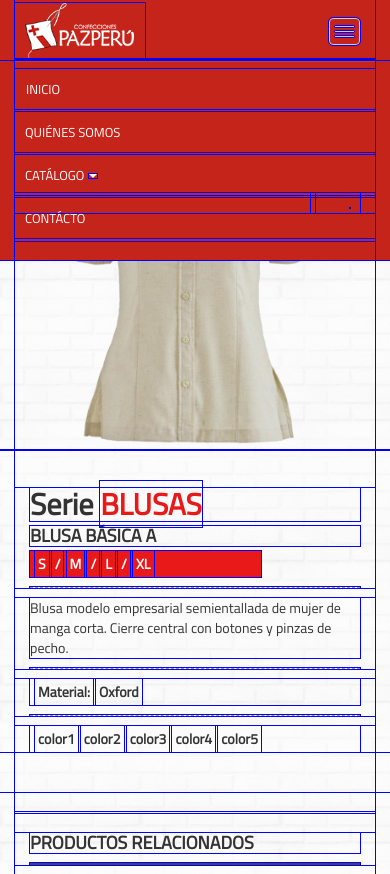
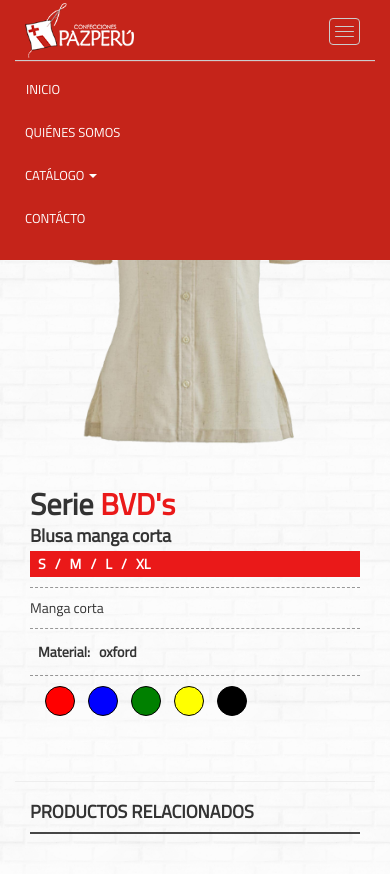
Before and after one commit to sayda1/Catalogo-Textil, a plain HTML site: page blusa-manga-corta.html in a window 390 px wide. Shown: the top 874 px of the page. Drawn offline with nearby package versions, Linux system fonts and the light colour scheme.

Commit message:
provando responsive de prendas

```diff
--- a/blusa-manga-corta.html
+++ b/blusa-manga-corta.html
@@ -13,6 +13,7 @@
     <link rel="stylesheet" href="css/catalogo-textil.css">
     <link rel="stylesheet" href="css/responsive.css">
     <link rel="stylesheet" href="css/formulario.css">
+    <link rel="stylesheet" href="css/prenda.css">
 </head>
 <body>
 <!--------------------MENU DE NAVVEGACION------------------------->
@@ -143,8 +144,8 @@
                                 <div class="col-md-6 col-sm-5">
                                    <div class="descripcion">
                                     <div class="col-md-12">
-                                            <h3 class="titulo-prenda">Serie <span>BLUSAS</span></h3>
-                                            <h4>BLUSA BÁSICA A</h4>
+                                        <h3 class="titulo-prenda">Serie <span>BVD's</span></h3>
+                                        <h4>Blusa manga corta</h4>
                                         <ul class="list-unstyled list-inline lista-tallas ">
                                             <li>S</li>
                                             <li>/</li>
@@ -157,30 +158,23 @@
                                         <hr>
                                     </div>
                                     <div class="col-md-12">
-                                            <p>Blusa modelo empresarial semientallada de mujer de manga corta. Cierre central con botones y pinzas de pecho.</p>
+                                        <p>Manga corta </p>
                                         <hr>
                                     </div>
                                     <div class="col-md-12">
                                         <ul class="list-inline list-unstyled">
                                             <li>Material:</li>
-                                                <li>Oxford</li>
+                                            <li>oxford</li>
                                         </ul>
                                         <hr>
                                     </div>
-                                        <!------------LISTA DE COLORES------------------->
                                     <div class="col-md-12">
                                         <ul class="list-unstyled list-inline prenda-color">
-                                                <li class="color-circle color1">
-                                                    color1
-                                                </li>
-                                                <li class="color-circle color2">
-                                                   color2
-                                                </li>
-                                                <li class="color-circle color3">
-                                               color3</li>
-                                                <li class="color-circle color4">
-                                                color4</li>
-                                                <li class="color-circle color5">color5</li>
+                                            <li class="color-circle color1"></li>
+                                            <li class="color-circle color2"></li>
+                                            <li class="color-circle color3"></li>
+                                            <li class="color-circle color4"></li>
+                                            <li class="color-circle color5"></li>
                                         </ul>
                                     </div>
                                 </div>
@@ -195,10 +189,7 @@
                 </div>
             </div>
             <hr>
-            <div class="divisor col-md-12">
-                <h4>Productos relacionados</h4>
-                <hr>
-            </div>
+            <div class="divisor col-md-12"><h4>Productos relacionados</h4><hr></div>
             <!--------------------------IMAGENES DE PRENDAS REACIODAS------------------------------------>
             <div class="row">
                 <div class="board-inner col-md-12">
--- a/camisa-manga-larga.html
+++ b/camisa-manga-larga.html
@@ -7,11 +7,12 @@
 	<title>CAMISA 1</title>
     <link href="https://netdna.bootstrapcdn.com/bootstrap/3.0.3/css/bootstrap.min.css" rel="stylesheet">
     <link rel="stylesheet" type="text/css" href="css/bootstrap.min.css">
-    <!-- <link rel="stylesheet" href="css/prenda.css"> -->
+    <link rel="stylesheet" href="css/prenda.css">
     <link rel="stylesheet" href="css/menu.css">
     <link rel="stylesheet" href="css/formulario.css">
     <link rel="stylesheet" type="text/css" href="css/font-awesome.css">
-    <link href="https://fonts.googleapis.com/css?family=Titillium+Web" rel="stylesheet">
+    <link rel="stylesheet" href="css/catalogo-textil.css">
+    <link rel="stylesheet" href="css/responsive.css">
 </head>
 <body>
 <!----------------------------------------MENU--------------------------------->
@@ -29,11 +30,11 @@
         <div class="navbar-collapse style= collapse in" id="bs-megadropdown-tabs" style="
         padding-left: 0px;">
             <ul class="nav navbar-nav">
-                <li class="border _1 active"><a href="index.html"> INICIO</a></li>
+                <li class="border _1"><a href="index.html"> INICIO</a></li>
                 <li class="border"><a href="quienesSomos.html"> QUIÉNES SOMOS</a></li>
                 <li class="dropdown mega-dropdown border" id="megamenu">
                     <a href="#" class="dropdown-toggle" data-toggle="dropdown">CATÁLOGO <span class="caret"></span></a>
-                   <!-------------------LISTA ENLACES PARA PRENDAS-------------------- -->
+                   <!-----------------------------------LISTA ENLACES PARA PRENDAS---------------------------------------------->
                     <ul class="dropdown-menu mega-dropdown-menu" >
                         <li class="col-md-3 col-sm-3 list-dropdown">
                             <ul class="text-left list-unstyled">
@@ -95,7 +96,7 @@
                         </li>
                     </ul>
                 </li>
-                <!-- -------------FIN DE LISTA--------------- ------- -->
+                <!----------------------------------------FIN DE LISTA---------------------------------------->
                 <li class="border"><a href="contacto.html" >CONTÁCTO </a></li>
             </ul>
             <ul class="nav navbar-nav  navbar-right hidden-sm">
@@ -263,12 +264,13 @@
         </div>
     </div>
 </div>
-<!----------------------------------------CONTACTOS--------------------------------->
+<!----------------------------------------CONTACTOS DE CLIENTES--------------------------------->
 <div class="footer">
     <div class="container">
         <div class="row">
-            <div class="col-md-3 col-sm-3 col-xs-6">
+            <div class="col-md-3 col-sm-3 col-xs-7">
                 <h4 class="">CONTACTO</h4>
+                <!-----------LSITA DE CONTACTOS--------- -->
                 <ul class="list-unstyled ">
                 <li><i class="fa fa-phone" aria-hidden="true"></i> 959174008</li>
                 <li><a href=""><i class="fa fa-envelope" aria-hidden="true"></i> ventas@pazperuong.org</a></li>
@@ -277,7 +279,8 @@
                 <li><a><i class="fa fa-map-marker" aria-hidden="true"></i>  Av. Salaverry S/N Urb. Lara</a></li>
                 </ul>
             </div>
-            <div class="col-md-3 col-sm-3 col-xs-6">
+            <!-- ---------LINEAS DE ROPA ENLACES--------- -->
+            <div class="col-md-3 col-sm-3  col-xs-5">
                 <h4>NUESTRAS LÍNEAS</h4>
                 <ul class="list-unstyled">
                     <li><a href="linea-corporativo.html"> Linea Corporativa</a></li>
@@ -288,7 +291,8 @@
                     <li><a href="linea-otros.html">Otros </a></li>
                 </ul>
             </div>
-            <div class="col-md-6 col-sm-6 col-xs-12 clientes">
+             <!-- ---------LISTA DE CLIENTES--------- -->
+            <div class="col-md-6 col-sm-6 col-xs-6 clientes">
                 <div class="row">
                     <h4 class="text-center">NUESTROS CLIENTES</h4>
                     <div class="col-md-6 col-sm-6 col-xs-6">
@@ -302,7 +306,7 @@
                             <li><i class="fa fa-angle-right" aria-hidden="true"></i> Rico Pollo</li>
                         </ul>
                     </div>
-                    <div class="col-md-6 col-sm-6 col-xs-6 col2-xs">
+                    <div class="col-md-6 col-sm-6 col-xs-6">
                         <ul class="list-unstyled clientes1">
                             <li><i class="fa fa-angle-right" aria-hidden="true"></i> Egasa</li>
                             <li><i class="fa fa-angle-right" aria-hidden="true"></i> Programa Nacional CUNAMAS</li>
@@ -316,7 +320,9 @@
             </div>
         </div>
     </div>
+    <div class="scrollup"><i class="fa fa-angle-double-up"></i></div>
 </div>
+<!--------------------------------------MENU DE NAVEGACION-------------------------------------------->
 <div class="footer2">
     <div class="container">
         <div class="row" style="margin: 15px auto;">
@@ -338,10 +344,8 @@
     <script type="text/javascript" src="js/jquery-1.12.3.js"></script>
     <script type="text/javascript" src="js/jquery-3.1.1.min.js"></script>
     <script src='js/jquery-1.8.3.min.js'></script>
-    <script type="text/javascript" src="js/bootstrap.min.js"></script>
     <script src="https://code.jquery.com/jquery-1.11.1.min.js"></script>
     <script src="https://netdna.bootstrapcdn.com/bootstrap/3.0.3/js/bootstrap.min.js"></script>
-    <script src="js/collapse.js"></script>
 	<script src='js/jquery.elevatezoom-3.0.8.min.js'></script>
 	<script src="js/zoom.js"></script>
 </html>
--- a/css/formulario.css
+++ b/css/formulario.css
@@ -122,7 +122,7 @@ section .divisor hr{margin: 10px 0 ; border-top: 2px solid rgba(51,51,51,.9);}
 }
 @media (max-width: 475px) {
   .tab-content .modelo-prenda img{width: 100%;}
-  .modelo-prenda .lista-tallas{ width: 70%;}
+  .modelo-prenda .lista-tallas{ width: 100%;}
   /*.tab-content .modelo-prenda .data-zoom-image{visibility: hidden;}*/
 }
 @media (max-width: 400px) {
--- a/css/menu.css
+++ b/css/menu.css
@@ -1,4 +1,4 @@
-*{outline: 1px solid blue;}
+*{outline: 1px solid rgba(0, 0, 255, 0);}
 @import url('https://fonts.googleapis.com/css?family=Titillium+Web');
 #navbar{height: 80px; border-radius: 0px;}
 .navbar-default{background-color: rgb(197,36,26); border: 0px;       margin-bottom: 0px; }
--- a/css/responsive.css
+++ b/css/responsive.css
@@ -119,4 +119,18 @@
 }
 
 /*-----------------------------TIPOS DE PRENDAS-----------------------------------*/
-/*navidad navidad blanca navidad estrellitas...estrellitas que felicidad*/
+@media (max-width:764px) and (min-width:319px){
+    .board{
+
+    }
+    .modelo-prenda .lista-tallas{
+        width: 100%;
+    }
+}
+@media(max-width:1024px) and (min-width:768px){
+    .modelo-prenda .lista-tallas{
+        width: 48%;
+    }
+}
+
+/**/
```
Also changed, not shown: bvd-algodon-30-1.html (line endings or trailing spaces). Lines whose indentation alone changed are shown as unchanged.
